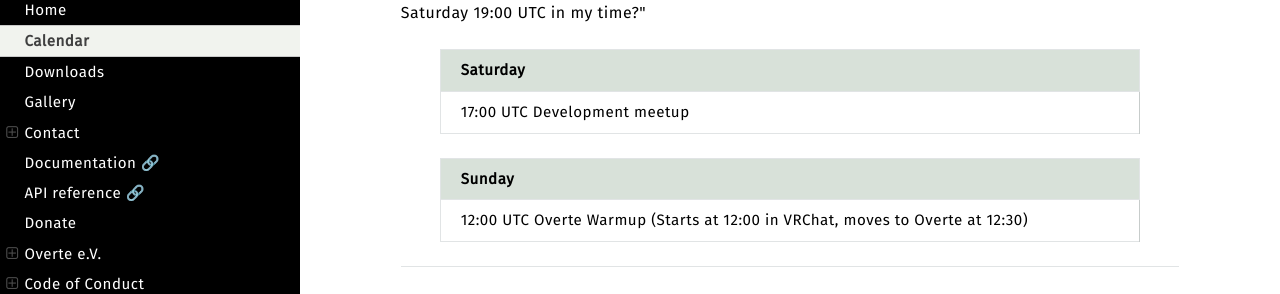
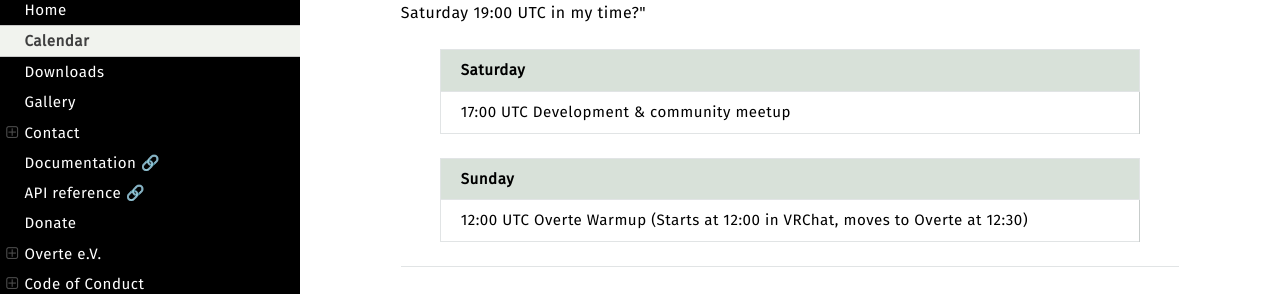
Before and after one commit to overte-org/overte-website-sphinx, a Sphinx documentation site: the page built from source/calendar.rst, in a window 1280 px wide. Shown: the part 268-562 px from the top of the page. Built offline with Sphinx 7.4.7 and the Read the Docs theme 3.1.0, drawn with Linux system fonts in a browser that asks for light colours.

Commit message:
Add "community" to the developer meetup, as it is the perfect place to ask questions about the platform.

```diff
--- a/source/calendar.rst
+++ b/source/calendar.rst
@@ -7,11 +7,11 @@ This calendar aims to give you an overview of such events.
 Please note that all times listed here are UTC.
 To convert to your local timezone, please ask your preferred search engine something along the lines of: "What is Saturday 19:00 UTC in my time?"
 
-+-------------------------------+
-| Saturday                      |
-+===============================+
-| 17:00 UTC  Development meetup |
-+-------------------------------+
++-------------------------------------------+
+| Saturday                                  |
++===========================================+
+| 17:00 UTC  Development & community meetup |
++-------------------------------------------+
 
 +--------------------------------------------------------------------------------+
 | Sunday                                                                         |
```
